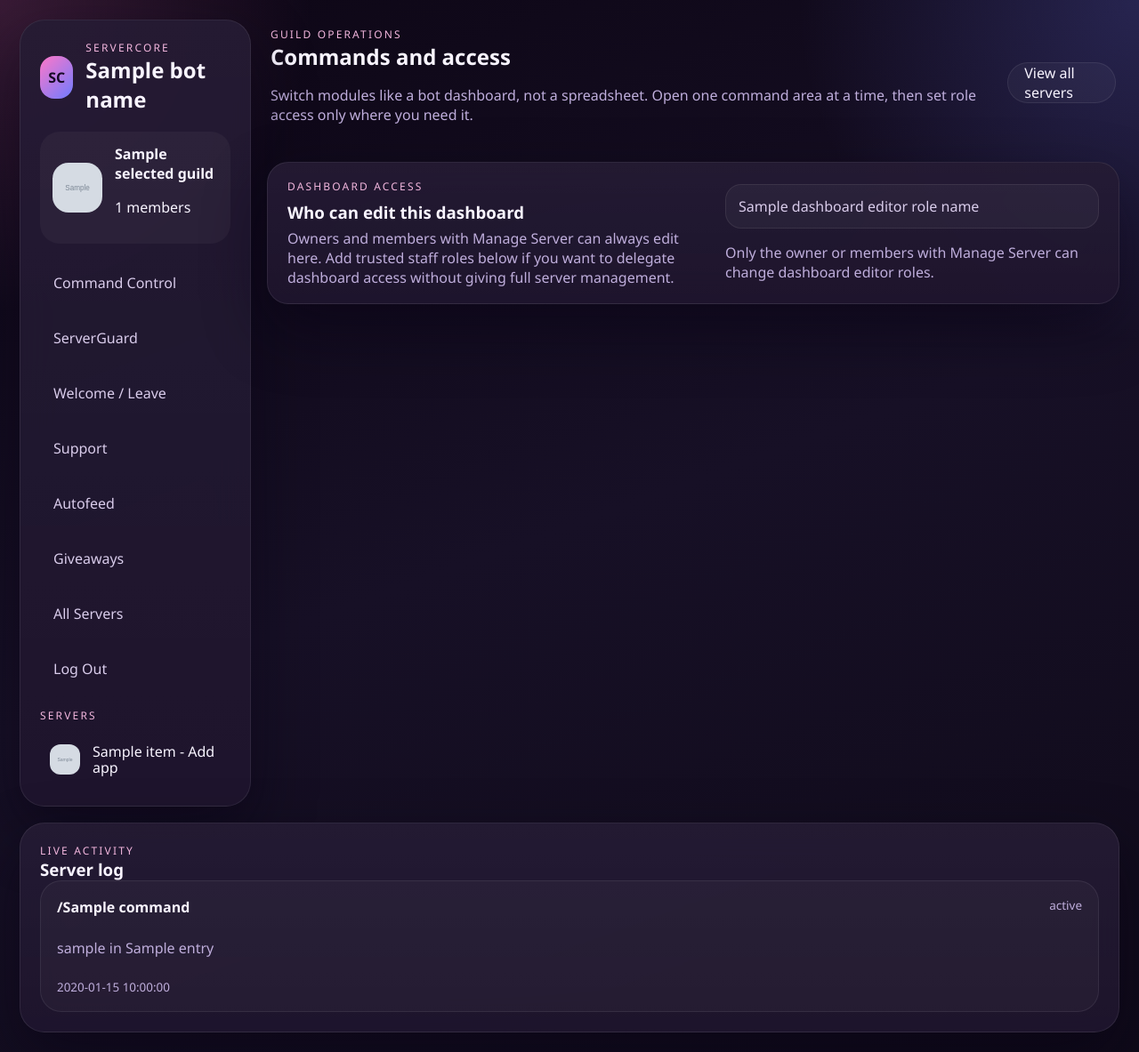
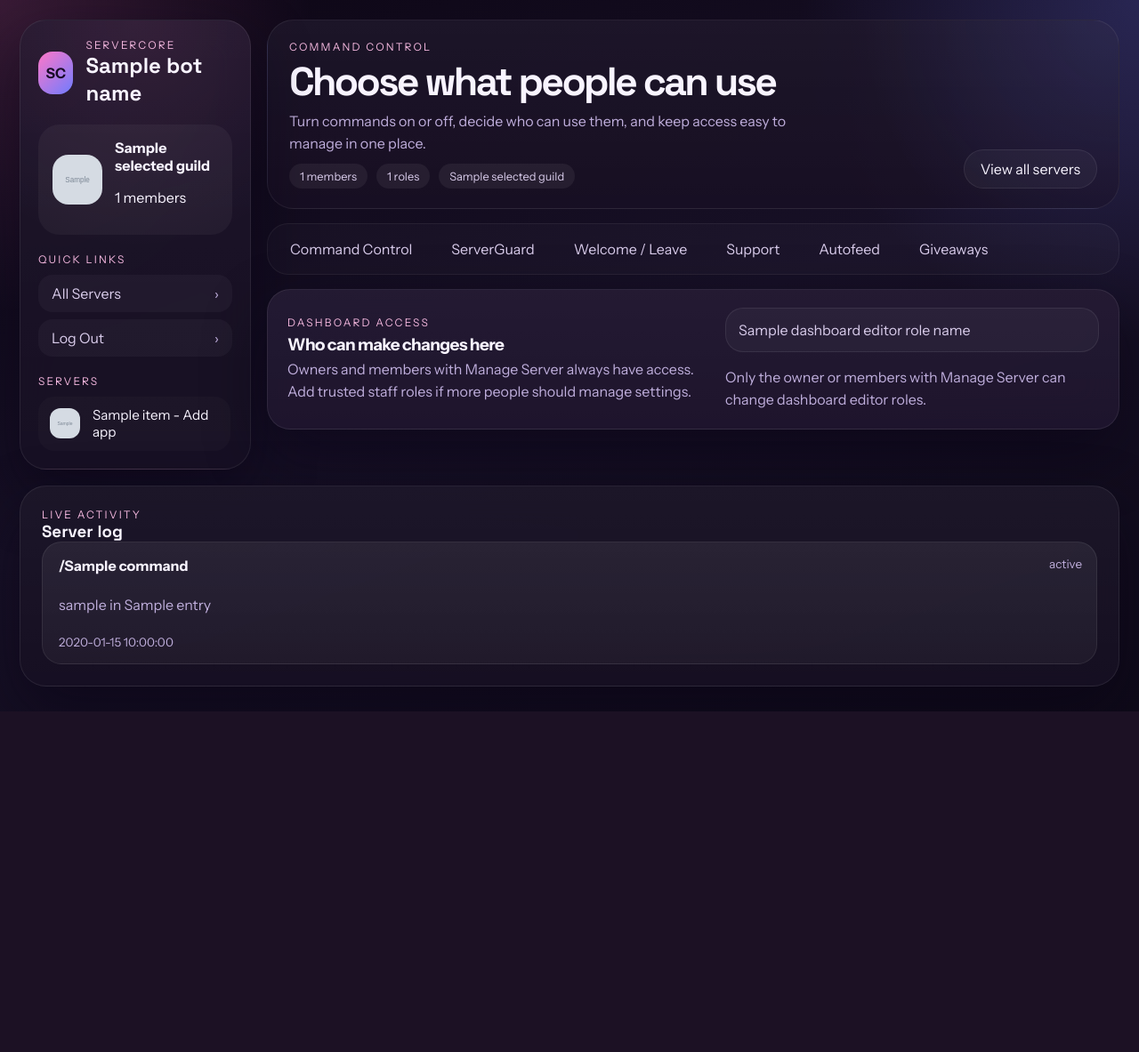
Before and after one commit to TreyvoPrime/SAAS_UPGRADE2, a Python web app: template dashboard/templates/dashboard.html in a window 1280 px wide. Shown: the whole page at 89% size. After the commit the page ends 800 px from the top, so only its background shows below. Run offline with Jinja, Linux system fonts and the light colour scheme; the template is opened without the code that fills it: most values are stand-ins (such as "Sample title", 1, 10 or a date in 2020); grey boxes marked "Sample" are stand-in pictures.

Commit message:
Refresh dashboard navigation and layout

```diff
--- a/dashboard/static/dashboard.css
+++ b/dashboard/static/dashboard.css
@@ -31,7 +31,7 @@ html {
 body {
     margin: 0;
     min-height: 100vh;
-    font-family: "Segoe UI", "Trebuchet MS", sans-serif;
+    font-family: "Instrument Sans", "Segoe UI", sans-serif;
     color: var(--text);
     background: transparent;
 }
@@ -320,6 +320,12 @@ button {
     top: 22px;
     display: grid;
     gap: 20px;
+    padding: 20px;
+    border-radius: 30px;
+    background:
+        radial-gradient(circle at top, rgba(255, 119, 200, 0.1), transparent 16rem),
+        linear-gradient(180deg, rgba(255, 255, 255, 0.04), rgba(255, 255, 255, 0.015)),
+        rgba(20, 12, 33, 0.92);
 }
 
 .brand-mark {
@@ -337,15 +343,19 @@ button {
 .page-head h2,
 .workspace-topline h3,
 .section-head h3,
-.command-card h4 {
+.section-headbar h3,
+.command-card h4,
+.defense-card h4,
+.greeting-card h4 {
     margin: 0;
+    font-family: "Space Grotesk", "Instrument Sans", sans-serif;
 }
 
 .guild-spotlight {
     align-items: center;
-    padding: 14px;
-    border-radius: 22px;
-    background: rgba(255, 255, 255, 0.04);
+    padding: 16px;
+    border-radius: 24px;
+    background: rgba(255, 255, 255, 0.045);
 }
 
 .guild-spotlight img {
@@ -358,16 +368,32 @@ button {
     display: block;
 }
 
+.sidebar-quicklinks {
+    display: grid;
+    gap: 10px;
+}
+
 .sidebar-nav {
     flex-direction: column;
     align-items: stretch;
+    gap: 8px;
 }
 
 .nav-link {
-    padding: 12px 14px;
+    min-height: 42px;
+    display: flex;
+    align-items: center;
+    justify-content: space-between;
+    padding: 0 14px;
     border-radius: 16px;
     border: 1px solid transparent;
     color: var(--muted-strong);
+    background: rgba(255, 255, 255, 0.035);
+}
+
+.nav-link::after {
+    content: "›";
+    color: var(--muted);
 }
 
 .nav-link.active,
@@ -378,23 +404,24 @@ button {
 
 .server-switcher {
     display: grid;
-    gap: 12px;
+    gap: 10px;
 }
 
 .server-list {
     display: grid;
     gap: 8px;
-    max-height: 380px;
+    max-height: 420px;
     overflow: auto;
-    padding-right: 4px;
+    padding-right: 2px;
 }
 
 .server-link {
     justify-content: flex-start;
-    padding: 10px;
-    border-radius: 16px;
+    padding: 10px 12px;
+    border-radius: 18px;
     border: 1px solid transparent;
     min-width: 0;
+    background: rgba(255, 255, 255, 0.02);
 }
 
 .server-link.is-current {
@@ -411,7 +438,8 @@ button {
 .server-link span {
     min-width: 0;
     flex: 1;
-    line-height: 1.15;
+    font-size: 0.95rem;
+    line-height: 1.28;
     overflow: hidden;
     display: -webkit-box;
     -webkit-line-clamp: 2;
@@ -423,11 +451,71 @@ button {
 
 .main-column {
     display: grid;
-    gap: 18px;
+    gap: 16px;
 }
 
 .page-head {
-    padding: 8px 4px;
+    padding: 22px 24px;
+    border-radius: 30px;
+    border: 1px solid rgba(255, 255, 255, 0.07);
+    background:
+        radial-gradient(circle at top right, rgba(111, 124, 255, 0.14), transparent 18rem),
+        linear-gradient(180deg, rgba(255, 255, 255, 0.045), rgba(255, 255, 255, 0.015)),
+        rgba(20, 12, 32, 0.82);
+    align-items: flex-end;
+}
+
+.page-lead {
+    display: grid;
+    gap: 10px;
+    max-width: 60ch;
+}
+
+.page-head h2 {
+    font-size: clamp(2rem, 1.35rem + 1.8vw, 3.3rem);
+    line-height: 0.98;
+    letter-spacing: -0.06em;
+}
+
+.page-head p {
+    margin: 0;
+    max-width: 54ch;
+    line-height: 1.58;
+}
+
+.page-meta-row {
+    display: flex;
+    flex-wrap: wrap;
+    gap: 10px;
+}
+
+.view-switcher {
+    display: flex;
+    flex-wrap: wrap;
+    gap: 10px;
+    padding: 8px;
+    border-radius: 24px;
+    border: 1px solid rgba(255, 255, 255, 0.06);
+    background: rgba(255, 255, 255, 0.025);
+}
+
+.view-pill {
+    min-height: 40px;
+    display: inline-flex;
+    align-items: center;
+    justify-content: center;
+    padding: 0 16px;
+    border-radius: 999px;
+    color: var(--muted-strong);
+    border: 1px solid transparent;
+    transition: background 160ms ease, border-color 160ms ease, transform 160ms ease;
+}
+
+.view-pill:hover,
+.view-pill.is-active {
+    background: linear-gradient(135deg, rgba(255, 119, 200, 0.16), rgba(111, 124, 255, 0.12));
+    border-color: rgba(255, 119, 200, 0.18);
+    transform: translateY(-1px);
 }
 
 .dashboard-access-panel,
@@ -446,14 +534,14 @@ button {
 
 .dashboard-access-panel {
     justify-content: space-between;
-    padding: 18px 22px;
-    border-radius: 24px;
+    padding: 20px 22px;
+    border-radius: 26px;
 }
 
 .command-settings-panel {
     justify-content: space-between;
-    padding: 18px 22px;
-    border-radius: 24px;
+    padding: 20px 22px;
+    border-radius: 26px;
 }
 
 .defense-settings-panel {
@@ -462,13 +550,16 @@ button {
 }
 
 .dashboard-access-panel h3 {
-    margin: 8px 0 6px;
+    margin: 6px 0 4px;
+    font-size: 1.18rem;
+    letter-spacing: -0.03em;
 }
 
 .dashboard-access-panel p,
 .dashboard-access-note {
     margin: 0;
     color: var(--muted);
+    line-height: 1.55;
 }
 
 .dashboard-access-actions {
@@ -491,9 +582,9 @@ button {
     width: min(100%, 420px);
     min-height: 48px;
     padding: 12px 14px;
-    border-radius: 18px;
+    border-radius: 20px;
     border: 1px solid var(--line);
-    background: rgba(255, 255, 255, 0.04);
+    background: rgba(255, 255, 255, 0.035);
     color: var(--muted-strong);
     line-height: 1.5;
 }
@@ -509,6 +600,27 @@ button {
         var(--panel);
     box-shadow: var(--shadow);
     backdrop-filter: blur(20px);
+}
+
+.defense-workspace,
+.greetings-workspace,
+.command-workspace,
+.activity-surface {
+    border-radius: 30px;
+    padding: 24px;
+}
+
+.workspace-topline {
+    align-items: flex-end;
+}
+
+.workspace-topline h3 {
+    font-size: clamp(1.45rem, 1.1rem + 0.8vw, 2rem);
+    letter-spacing: -0.04em;
+}
+
+.workspace-topline p {
+    max-width: 46ch;
 }
 
 .greetings-workspace {
@@ -1017,6 +1134,27 @@ button {
     border-radius: 24px;
     border: 1px solid var(--line);
     background: rgba(255, 255, 255, 0.03);
+}
+
+.command-card,
+.defense-card,
+.greeting-card,
+.log-row {
+    border-radius: 22px;
+    background:
+        linear-gradient(180deg, rgba(255, 255, 255, 0.045), rgba(255, 255, 255, 0.018)),
+        rgba(255, 255, 255, 0.025);
+}
+
+.command-card {
+    display: grid;
+    gap: 12px;
+}
+
+.command-card p,
+.greeting-card p,
+.defense-card p {
+    line-height: 1.5;
 }
 
 .command-flags {
@@ -1072,12 +1211,15 @@ button {
 
 .activity-column {
     position: sticky;
-    top: 22px;
+    top: 20px;
     min-width: 0;
 }
 
 .activity-surface {
     min-width: 0;
+    background:
+        linear-gradient(180deg, rgba(255, 255, 255, 0.045), rgba(255, 255, 255, 0.015)),
+        rgba(19, 12, 31, 0.88);
 }
 
 .tight {
@@ -1090,6 +1232,7 @@ button {
     display: grid;
     gap: 8px;
     min-width: 0;
+    padding: 16px 16px 16px 18px;
 }
 
 .log-row::before {
--- a/dashboard/templates/dashboard.html
+++ b/dashboard/templates/dashboard.html
@@ -4,6 +4,9 @@
     <meta charset="UTF-8">
     <meta name="viewport" content="width=device-width, initial-scale=1.0">
     <title>{{ selected_guild.name }} Dashboard</title>
+    <link rel="preconnect" href="https://fonts.googleapis.com">
+    <link rel="preconnect" href="https://fonts.gstatic.com" crossorigin>
+    <link href="https://fonts.googleapis.com/css2?family=Instrument+Sans:wght@400;500;600;700&family=Space+Grotesk:wght@500;700&display=swap" rel="stylesheet">
     <link rel="stylesheet" href="/static/dashboard.css">
 </head>
 <body class="shell dashboard-view-{{ current_view|default('commands') }}">
@@ -26,16 +29,13 @@
                 </div>
             </div>
 
-            <nav class="sidebar-nav">
-                <a class="nav-link {% if current_view == 'commands' %}active{% endif %}" href="/dashboard/{{ selected_guild.id }}">Command Control</a>
-                <a class="nav-link {% if current_view == 'defense' %}active{% endif %}" href="/dashboard/{{ selected_guild.id }}/defense">ServerGuard</a>
-                <a class="nav-link {% if current_view == 'greetings' %}active{% endif %}" href="/dashboard/{{ selected_guild.id }}/greetings">Welcome / Leave</a>
-                <a class="nav-link {% if current_view == 'support' %}active{% endif %}" href="/dashboard/{{ selected_guild.id }}/support">Support</a>
-                <a class="nav-link {% if current_view == 'autofeed' %}active{% endif %}" href="/dashboard/{{ selected_guild.id }}/autofeed">Autofeed</a>
-                <a class="nav-link {% if current_view == 'giveaways' %}active{% endif %}" href="/dashboard/{{ selected_guild.id }}/giveaways">Giveaways</a>
-                <a class="nav-link" href="/servers">All Servers</a>
-                <a class="nav-link" href="/logout">Log Out</a>
-            </nav>
+            <section class="sidebar-quicklinks">
+                <div class="eyebrow">Quick links</div>
+                <nav class="sidebar-nav">
+                    <a class="nav-link" href="/servers">All Servers</a>
+                    <a class="nav-link" href="/logout">Log Out</a>
+                </nav>
+            </section>
 
             <section class="server-switcher">
                 <div class="eyebrow">Servers</div>
@@ -53,21 +53,35 @@
 
         <section class="main-column">
             <header class="page-head">
-                <div>
-                    <div class="eyebrow">{% if current_view == 'defense' %}ServerGuard{% elif current_view == 'greetings' %}Welcome / Leave{% elif current_view == 'support' %}Support{% elif current_view == 'autofeed' %}Autofeed{% elif current_view == 'giveaways' %}Giveaways{% else %}Guild Operations{% endif %}</div>
-                    <h2>{% if current_view == 'defense' %}Server defense controls{% elif current_view == 'greetings' %}Greeting flows and channel setup{% elif current_view == 'support' %}Support ticket intake{% elif current_view == 'autofeed' %}Repeating channel feed control{% elif current_view == 'giveaways' %}Community giveaways and winners{% else %}Commands and access{% endif %}</h2>
-                    <p>{% if current_view == 'defense' %}Arm the defensive stack fast, tune timers, and decide which roles can still speak during a lockdown from one focused control surface.{% elif current_view == 'greetings' %}Set the welcome and leave channels, write custom messages, and use placeholders that feel personal instead of generic.{% elif current_view == 'support' %}Decide what kinds of help members can request, keep ticket intake clean, and shape the support flow around your server instead of a generic bot preset.{% elif current_view == 'autofeed' %}Set up repeating update messages for channels that need steady reminders, announcements, or routine prompts without manual reposting.{% elif current_view == 'giveaways' %}Keep a clean view of live giveaways, recent winners, and the commands staff should use when it is time to launch, end, or reroll one.{% else %}Switch modules like a bot dashboard, not a spreadsheet. Open one command area at a time, then set role access only where you need it.{% endif %}</p>
+                <div class="page-lead">
+                    <div class="eyebrow">{% if current_view == 'defense' %}ServerGuard{% elif current_view == 'greetings' %}Welcome / Leave{% elif current_view == 'support' %}Support{% elif current_view == 'autofeed' %}Autofeed{% elif current_view == 'giveaways' %}Giveaways{% else %}Command Control{% endif %}</div>
+                    <h2>{% if current_view == 'defense' %}Protect your server with fewer clicks{% elif current_view == 'greetings' %}Shape the first impression people get{% elif current_view == 'support' %}Keep support clean and easy to run{% elif current_view == 'autofeed' %}Keep recurring updates on track{% elif current_view == 'giveaways' %}Run giveaways people can follow easily{% else %}Choose what people can use{% endif %}</h2>
+                    <p>{% if current_view == 'defense' %}Turn protections on fast, adjust the rules, and keep the right people talking when the server needs more control.{% elif current_view == 'greetings' %}Pick the right channels, write your own message, and make join and leave moments feel like your community.{% elif current_view == 'support' %}Set up ticket categories that make sense for your server so members get help faster.{% elif current_view == 'autofeed' %}Review repeating posts, manage schedules, and keep important channels active without reposting by hand.{% elif current_view == 'giveaways' %}Check what is live, what ended recently, and the Discord commands staff need most often.{% else %}Turn commands on or off, decide who can use them, and keep access easy to manage in one place.{% endif %}</p>
+                    <div class="page-meta-row">
+                        <span class="module-chip">{{ selected_guild.member_count }} members</span>
+                        <span class="module-chip">{{ roles|length }} roles</span>
+                        <span class="module-chip">{% if current_view == 'commands' %}{{ stats.commands }} commands{% elif current_view == 'defense' %}{{ defense_summary.active_count }} active protections{% else %}{{ selected_guild.name }}{% endif %}</span>
+                    </div>
                 </div>
                 <div class="page-actions">
                     <a class="ghost-button" href="/servers">View all servers</a>
                 </div>
             </header>
+
+            <nav class="view-switcher" aria-label="Dashboard sections">
+                <a class="view-pill {% if current_view == 'commands' %}is-active{% endif %}" href="/dashboard/{{ selected_guild.id }}">Command Control</a>
+                <a class="view-pill {% if current_view == 'defense' %}is-active{% endif %}" href="/dashboard/{{ selected_guild.id }}/defense">ServerGuard</a>
+                <a class="view-pill {% if current_view == 'greetings' %}is-active{% endif %}" href="/dashboard/{{ selected_guild.id }}/greetings">Welcome / Leave</a>
+                <a class="view-pill {% if current_view == 'support' %}is-active{% endif %}" href="/dashboard/{{ selected_guild.id }}/support">Support</a>
+                <a class="view-pill {% if current_view == 'autofeed' %}is-active{% endif %}" href="/dashboard/{{ selected_guild.id }}/autofeed">Autofeed</a>
+                <a class="view-pill {% if current_view == 'giveaways' %}is-active{% endif %}" href="/dashboard/{{ selected_guild.id }}/giveaways">Giveaways</a>
+            </nav>
 
             <section class="surface dashboard-access-panel">
                 <div>
                     <div class="eyebrow">Dashboard access</div>
-                    <h3>Who can edit this dashboard</h3>
-                    <p>Owners and members with Manage Server can always edit here. Add trusted staff roles below if you want to delegate dashboard access without giving full server management.</p>
+                    <h3>Who can make changes here</h3>
+                    <p>Owners and members with Manage Server always have access. Add trusted staff roles if more people should manage settings.</p>
                 </div>
                 <div class="dashboard-access-actions">
                     <div class="dashboard-access-summary" id="dashboard-access-summary">
```
Also changed, not shown: other parts of dashboard/static/dashboard.css (+38 -9 lines).
